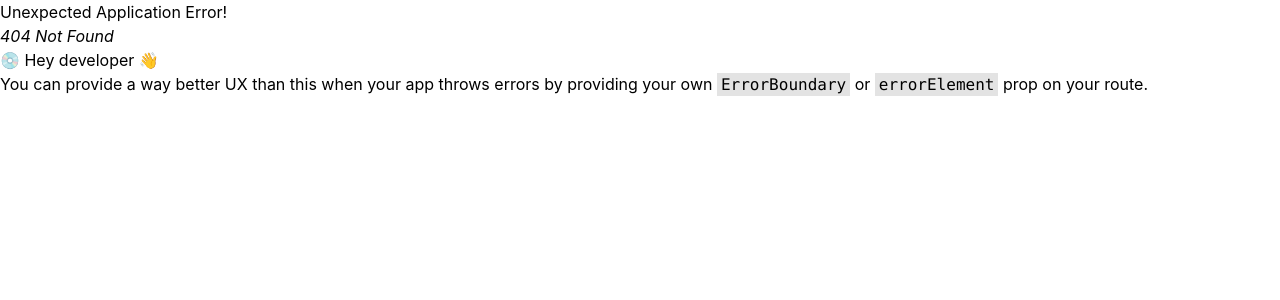
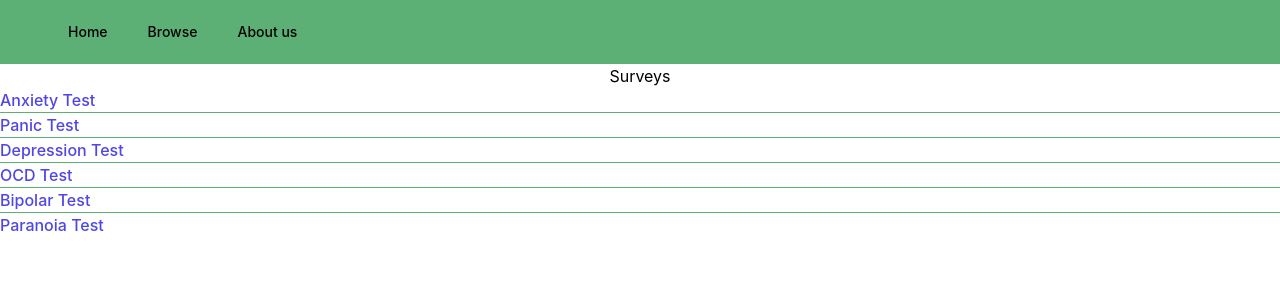
Before and after one commit to NotFastJustFurious/frontend, a React (Create React App) app: page /survey in a window 1280 px wide. Before the commit this address had no page. Shown: the top 300 px of the page. Built offline with nearby package versions, Linux system fonts and the light colour scheme.

Commit message:
change button and update survey+ progress.

```diff
--- a/src/page/profile/Profile.js
+++ b/src/page/profile/Profile.js
@@ -2,6 +2,13 @@ import NavigationBar from "../../component/NavigationBar";
 import LogCard from "../../component/LogCard";
 
 export default function Profile() {
+    const onPro = (e) => {
+        window.location.href = "/progress";
+    }
+    const onSur = (e) => {
+        window.location.href = "/survey";
+    }
+
     return (
         <>
             {/*
@@ -33,7 +40,8 @@ export default function Profile() {
                     <div>
                         <button
                             type="button"
-                            className="rounded-full w-24 bg-furious-green">
+                            className="rounded-full w-24 bg-furious-green"
+                            onClick={onSur}>
                             Take Survey
                         </button>
                     </div>
@@ -41,7 +49,7 @@ export default function Profile() {
                         <button
                             type="button"
                             className="rounded-full w-24 bg-furious-green"
-                        >
+                            onClick={onPro}>
                             Progress
                         </button>
                     </div>
--- a/src/page/progress/Progress.js
+++ b/src/page/progress/Progress.js
@@ -4,7 +4,7 @@ import Issue from "../../component/Issue";
 export default function Progress(){
     return (
         <>
-            <NavigationBar></NavigationBar>
+            <NavigationBar hideLoginButton></NavigationBar>
 
             <div className="flex flex-col min-h-full items-center justify-center">
                 <div className="flex flex-col max-h-full items-center justify-center">
--- /dev/null
+++ b/src/page/survey/Survey.js
@@ -0,0 +1,34 @@
+import NavigationBar from "../../component/NavigationBar";
+
+export default function Survey() {
+    return (
+        <>
+            <NavigationBar hideLoginButton></NavigationBar>
+            <div className="flex flex-col justify-center">
+                <div className="items-center text-center">
+                    Surveys
+                </div>
+                <div className="flex flex-col item-left divide-y divide-furious-green">
+                    <a className="font-medium text-indigo-600 hover:text-indigo-500">
+                        Anxiety Test
+                    </a>
+                    <a className="font-medium text-indigo-600 hover:text-indigo-500">
+                        Panic Test
+                    </a>
+                    <a className="font-medium text-indigo-600 hover:text-indigo-500">
+                        Depression Test
+                    </a>
+                    <a className="font-medium text-indigo-600 hover:text-indigo-500">
+                        OCD Test
+                    </a>
+                    <a className="font-medium text-indigo-600 hover:text-indigo-500">
+                        Bipolar Test
+                    </a>
+                    <a className="font-medium text-indigo-600 hover:text-indigo-500">
+                        Paranoia Test
+                    </a>
+                </div>
+            </div>
+        </>
+    )
+}
```
Also changed, not shown: src/index.js (+8 -0 lines).
